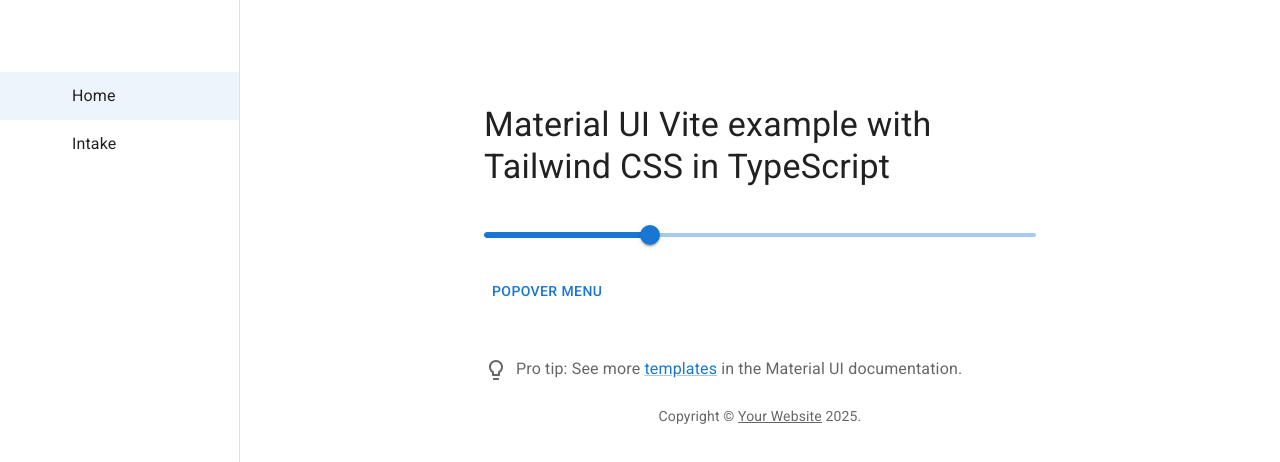
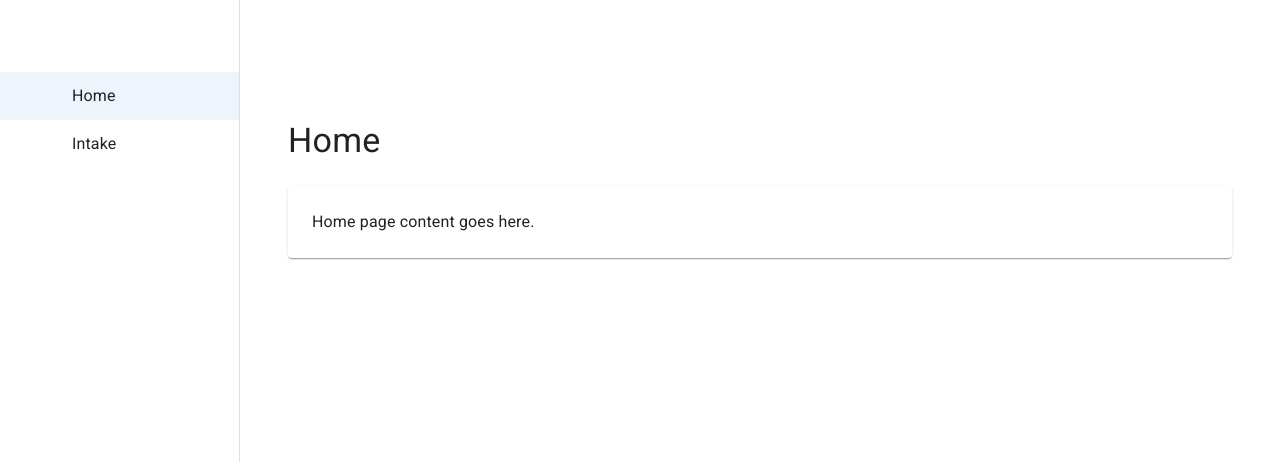
Before and after one commit to jvnte/procurement-suite, a React (Vite) app in the folder apps/ui/: page /home in a window 1280 px wide. Shown: the top 462 px of the page. Built offline with nearby package versions, Linux system fonts and the light colour scheme; some icons are missing.

Commit message:
refactor: align home and intake views

```diff
--- a/apps/ui/src/pages/Home.tsx
+++ b/apps/ui/src/pages/Home.tsx
@@ -1,46 +1,21 @@
 import Container from '@mui/material/Container';
 import Typography from '@mui/material/Typography';
-import Link from '@mui/material/Link';
-import Slider from '@mui/material/Slider';
-import PopoverMenu from '../PopoverMenu';
-import ProTip from '../ProTip';
-
-function Copyright() {
-  return (
-    <Typography
-      variant="body2"
-      align="center"
-      sx={{
-        color: 'text.secondary',
-      }}
-    >
-      {'Copyright © '}
-      <Link color="inherit" href="https://mui.com/">
-        Your Website
-      </Link>{' '}
-      {new Date().getFullYear()}
-      {'.'}
-    </Typography>
-  );
-}
+import Paper from '@mui/material/Paper';
+import Box from '@mui/material/Box';
 
 export default function Home() {
   return (
-    <Container maxWidth="sm">
-      <div className="my-4">
-        <Typography variant="h4" component="h1" sx={{ mb: 2 }}>
-          Material UI Vite example with Tailwind CSS in TypeScript
+    <Container maxWidth="lg">
+      <Box sx={{ my: 4 }}>
+        <Typography variant="h4" component="h1" gutterBottom>
+          Home
         </Typography>
-        <Slider
-          className="my-4"
-          defaultValue={30}
-          classes={{ active: 'shadow-none' }}
-          slotProps={{ thumb: { className: 'hover:shadow-none' } }}
-        />
-        <PopoverMenu />
-        <ProTip />
-        <Copyright />
-      </div>
+        <Paper sx={{ p: 3, mt: 3 }}>
+          <Typography variant="body1">
+            Home page content goes here.
+          </Typography>
+        </Paper>
+      </Box>
     </Container>
   );
 }
```
